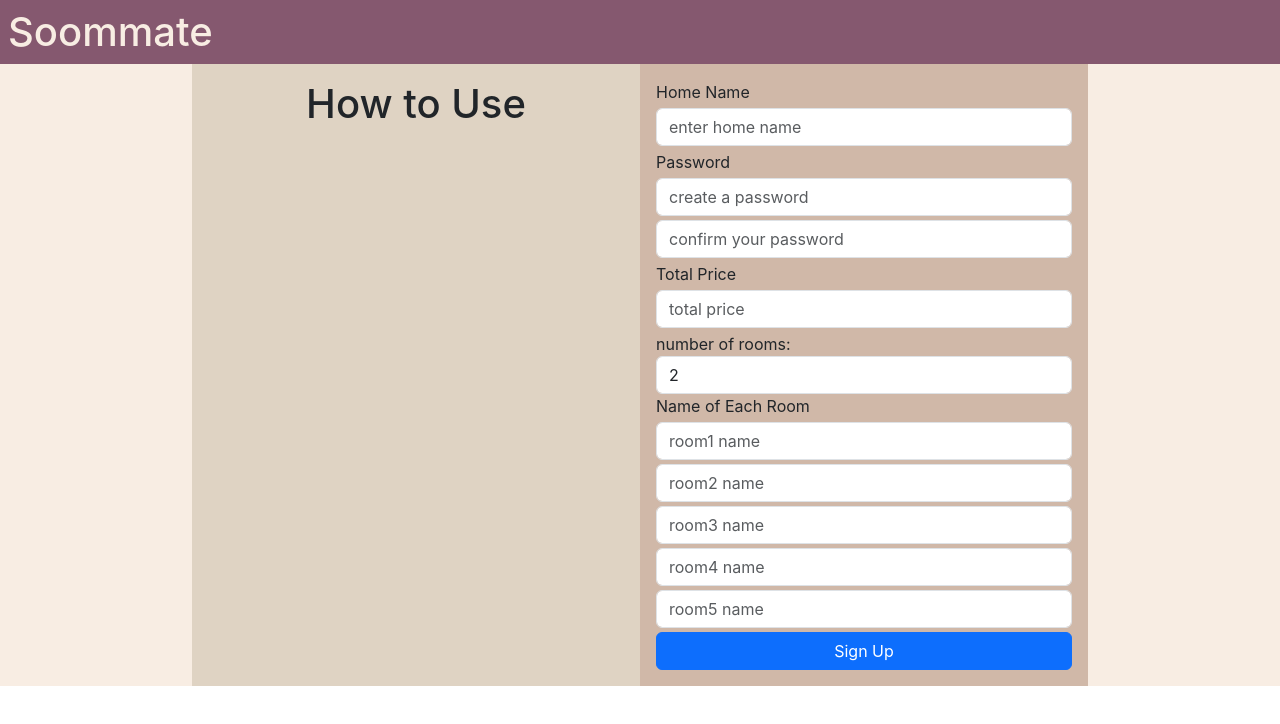
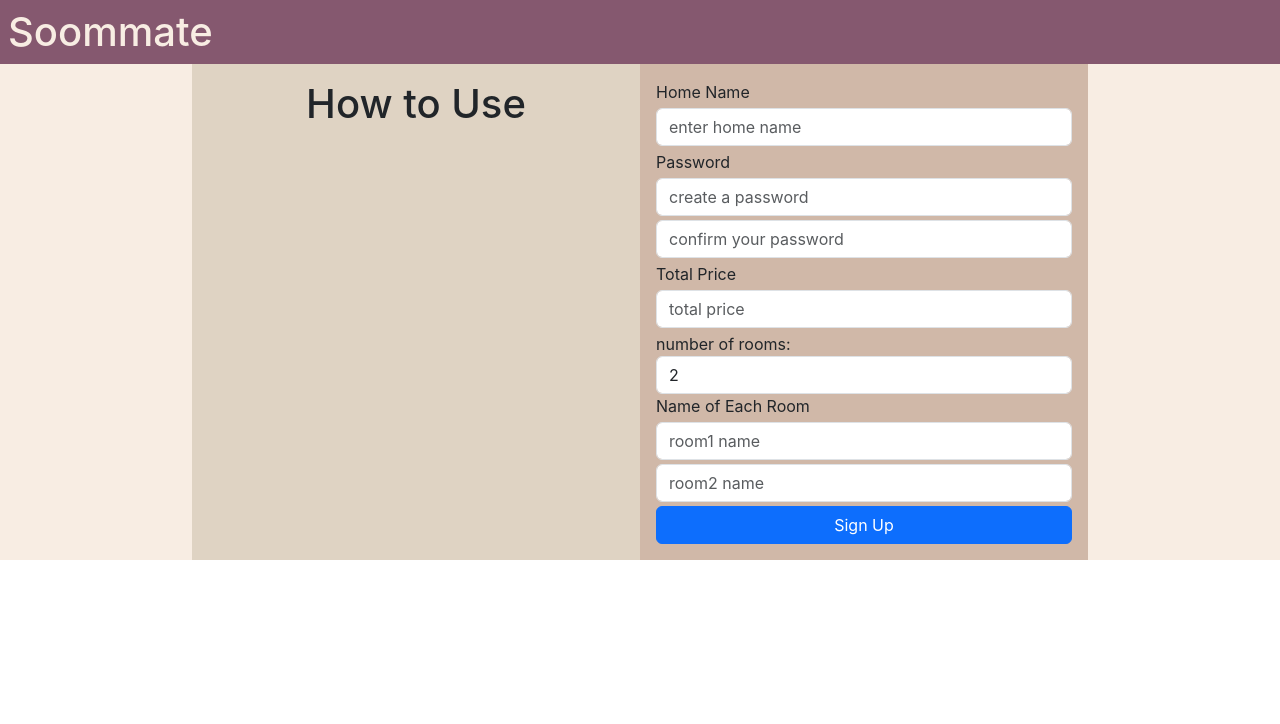
Before and after one commit to mingwandowski/soommate-boot, a React (Create React App) app in the folder soommate-ui/: page / in a window 1280 px wide. Shown: the top 724 px of the page. Built offline with nearby package versions, Linux system fonts and the light colour scheme; the HTML template or start-up script is replaced by a standard one.

Commit message:
update sign up form display logic

```diff
--- a/soommate-ui/src/components/start_component/HomeSignUp.jsx
+++ b/soommate-ui/src/components/start_component/HomeSignUp.jsx
@@ -82,9 +82,9 @@ function HomeSignUp() {
 				<label>Name of Each Room</label>
 				<input className="form-control" onChange={changeInput} type="text" name="room1Name" placeholder="room1 name" />
 				<input className="form-control" onChange={changeInput} type="text" name="room2Name" placeholder="room2 name" />
-				<input className="form-control" onChange={changeInput} type="text" name="room3Name" placeholder="room3 name" />
-				<input className="form-control" onChange={changeInput} type="text" name="room4Name" placeholder="room4 name" />
-				<input className="form-control" onChange={changeInput} type="text" name="room5Name" placeholder="room5 name" />
+				<input className="form-control" onChange={changeInput} type="text" name="room3Name" placeholder="room3 name" style={{display: home.numOfRooms > 2 ? "block" : "none"}}/>
+				<input className="form-control" onChange={changeInput} type="text" name="room4Name" placeholder="room4 name" style={{display: home.numOfRooms > 3 ? "block" : "none"}}/>
+				<input className="form-control" onChange={changeInput} type="text" name="room5Name" placeholder="room5 name" style={{display: home.numOfRooms > 4 ? "block" : "none"}}/>
 			</div>
 			<div>
 			<button class="btn btn-primary btn-block signup-button" onClick={clickSignUp} type="button">Sign Up</button>
```
